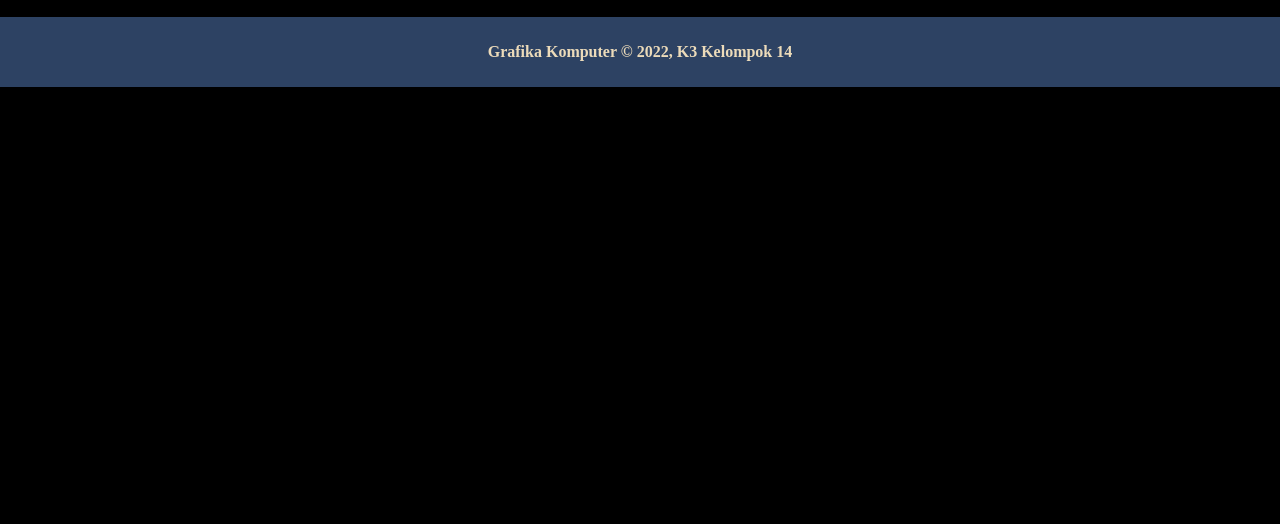
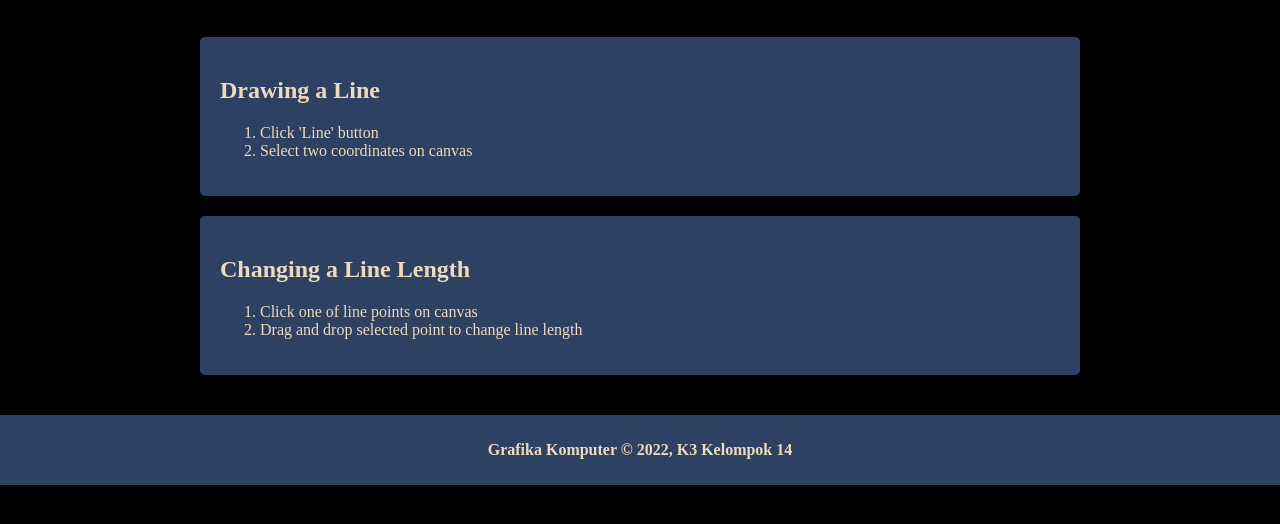
Before and after one commit to mgstabrani/2d-web-based-cad, a plain HTML site: page manual.html in a window 1280 px wide. Shown: the part 124-648 px from the top of the page. Drawn offline with Linux system fonts and the light colour scheme.

Commit message:
feature: line manual (#5)

```diff
--- a/assets/css/style.css
+++ b/assets/css/style.css
@@ -1,6 +1,14 @@
 #title, #canvas, #button {
     margin-bottom: 20px;
     text-align: center;
+}
+
+#content {
+    margin-bottom: 20px;
+    padding-bottom: 20px;
+    padding-left: 200px;
+    padding-right: 200px;
+    overflow: auto;
 }
 
 body {
@@ -53,3 +61,15 @@ footer {
 #file {
     margin-top: 10px;
 }
+
+.card {
+    box-shadow: 0 4px 8px 0 rgba(0, 0, 0, 0.2);
+    border-radius: 5px;
+    padding: 20px;
+    margin-top: 20px;
+    background-color: #2D4263;
+}
+
+* {
+    box-sizing: border-box;
+}
--- /dev/null
+++ b/assets/js/manual.js
@@ -0,0 +1,40 @@
+const manualData = [
+    {
+        title: 'Drawing a Line',
+        steps: [
+            'Click \'Line\' button',
+            'Select two coordinates on canvas',
+        ]
+    },
+    {
+        title: 'Changing a Line Length',
+        steps: [
+            'Click one of line points on canvas',
+            'Drag and drop selected point to change line length',
+        ]
+    }
+];
+
+const manual = document.getElementById('content');
+
+function start(){
+    for(let i = 0; i < manualData.length; i++) {
+        const article = document.createElement('article');
+        article.className = 'card';
+
+        const title = document.createElement('h2');
+        title.innerText = manualData[i].title;
+
+        const steps = document.createElement('ol');
+
+        for(let j = 0; j < manualData[i].steps.length; j++) {
+            const detail = document.createElement('li');
+            detail.innerText = manualData[i].steps[j];
+            steps.appendChild(detail);
+        }
+
+        article.appendChild(title);
+        article.appendChild(steps);
+        manual.appendChild(article);
+    }
+}
--- a/manual.html
+++ b/manual.html
@@ -7,7 +7,7 @@
     <meta name="viewport" content="width=device-width, initial-scale=1.0">
     <title>2D Web Based CAD (Computer Aided Design)</title>
 </head>
-<body>
+<body onload="start()">
     <header>
         <nav>
             <ul>
@@ -19,8 +19,12 @@
 
     <h1 id="title">Manual</h1>
 
+    <div id="content"></div>
+
     <footer>
         <p>Grafika Komputer &#169; 2022, K3 Kelompok 14</p>
     </footer>
+
+    <script src="assets/js/manual.js"></script>
 </body>
 </html>
```
